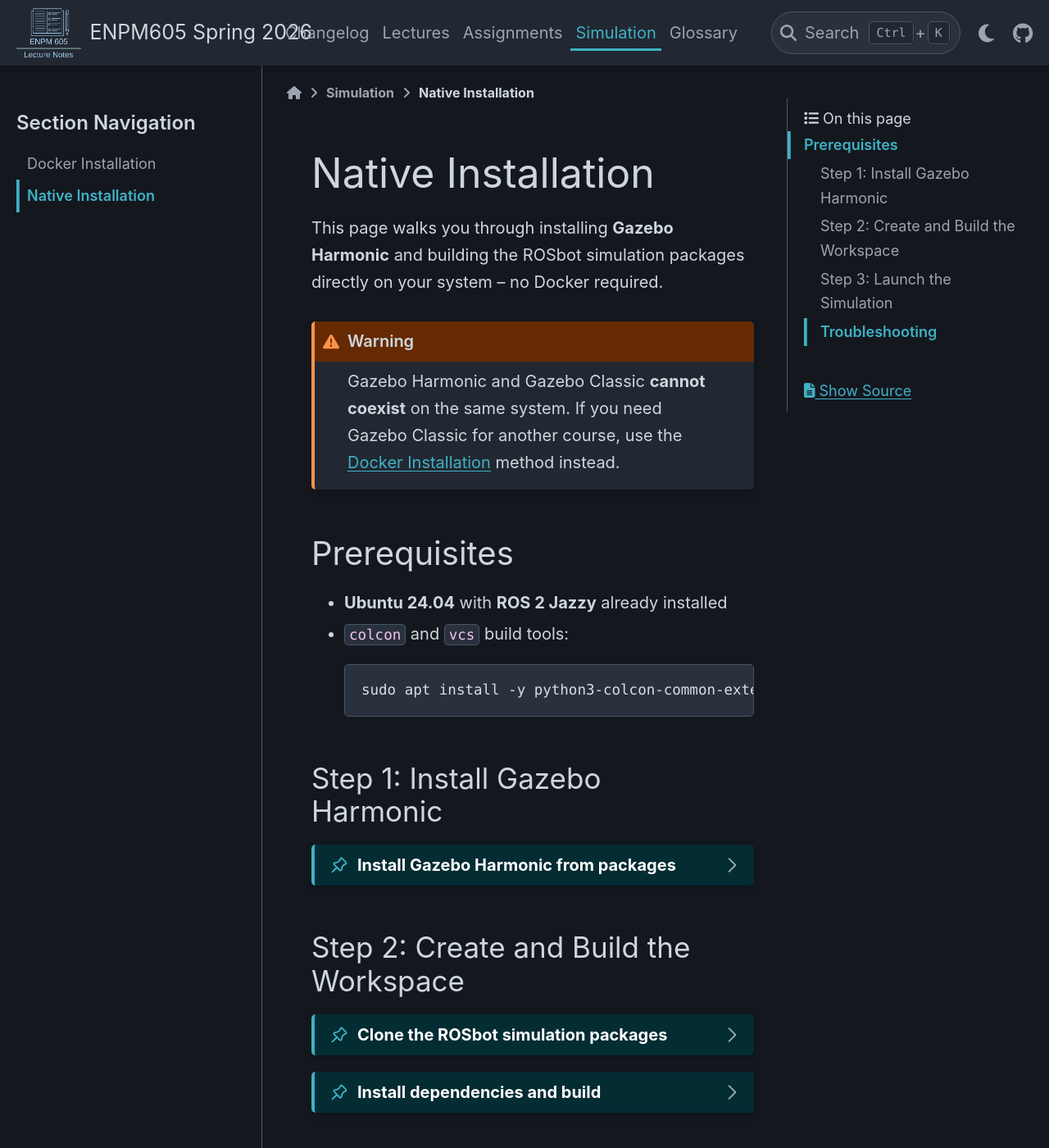
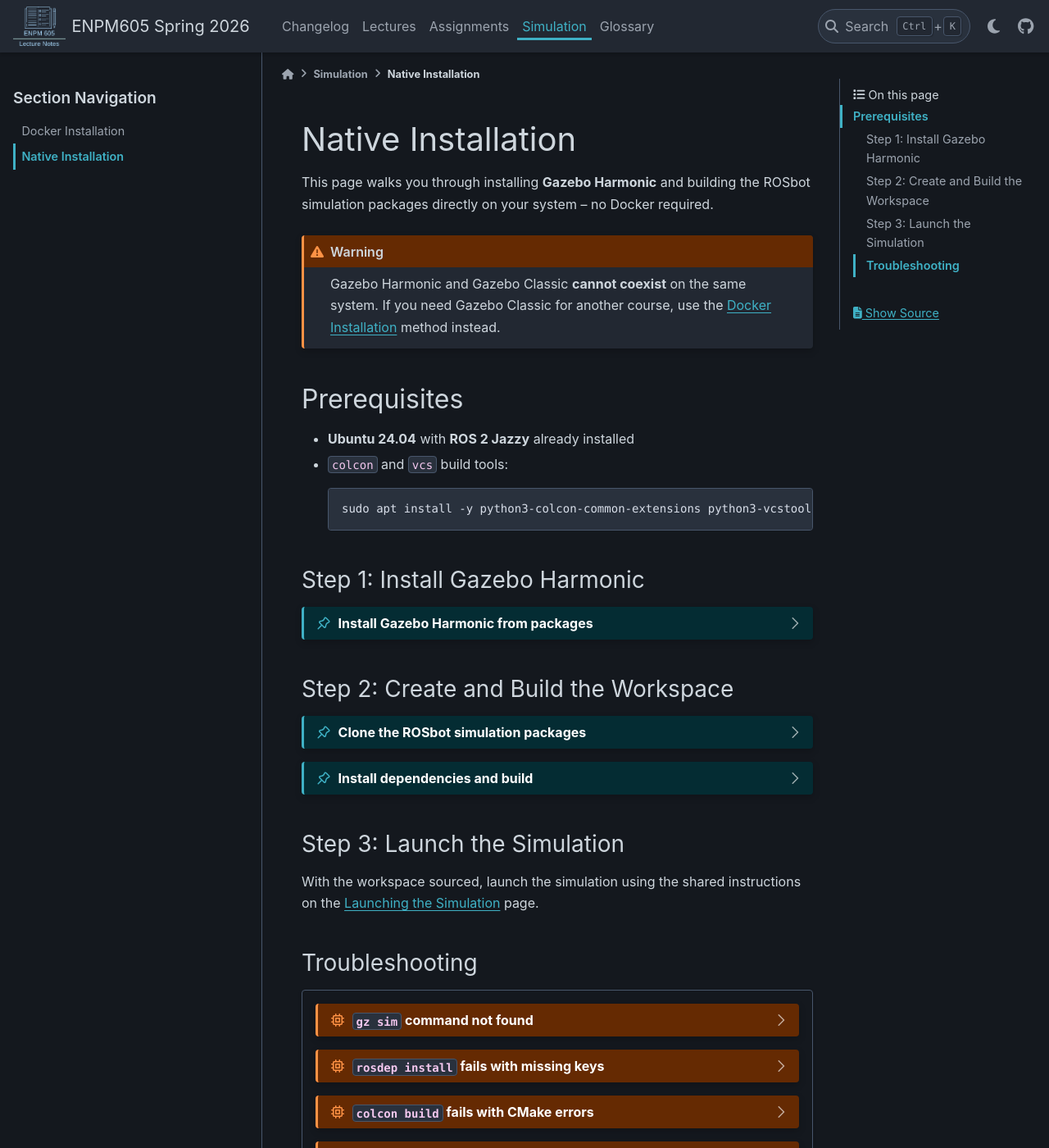
Before and after one commit to zeidk/enpm605-spring-2026-docs, a Sphinx documentation site: the page built from docs/source/simulation/native.rst, in a window 1280 px wide and 1400 px high. Shown: the whole window at 82% size. Built offline with Sphinx 7.4.7 and the PyData theme 0.15.4, drawn with Linux system fonts in a browser that asks for light colours.

```diff
--- a/docs/source/_static/my.css
+++ b/docs/source/_static/my.css
@@ -1,6 +1,6 @@
 /* Base font size */
 html {
-  font-size: 20px;
+  font-size: 16px;
 }
 
 /* ------------------------------------------------------------
--- a/docs/source/simulation/native.rst
+++ b/docs/source/simulation/native.rst
@@ -83,7 +83,7 @@ Step 2: Create and Build the Workspace
    .. code-block:: console
 
       mkdir -p ~/rosbot_ws/src
-      cd ~/rosbot_ws/src
+      cd ~/rosbot_ws
 
    .. code-block:: console
 
```
